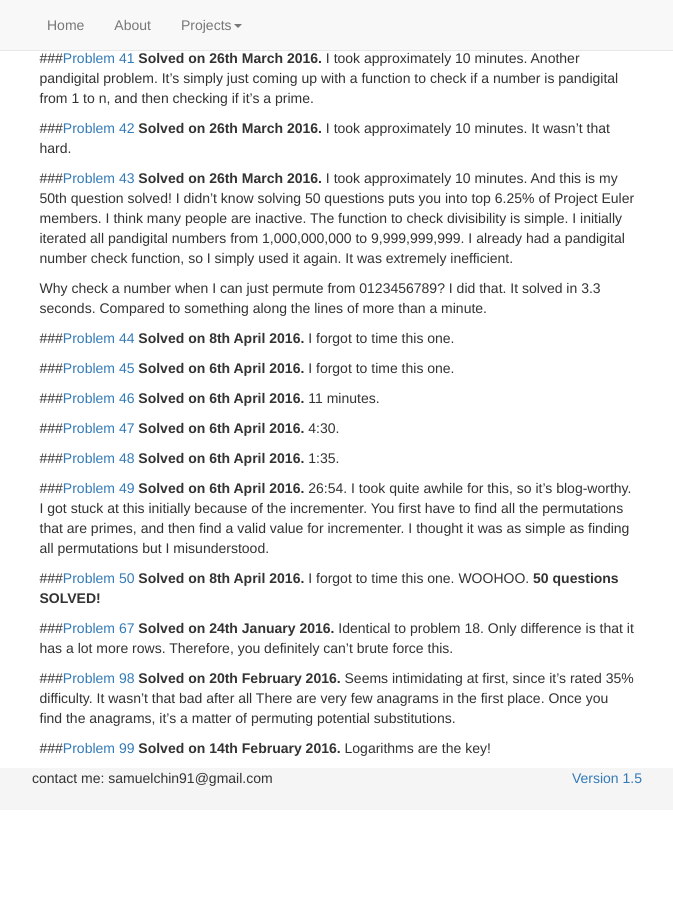
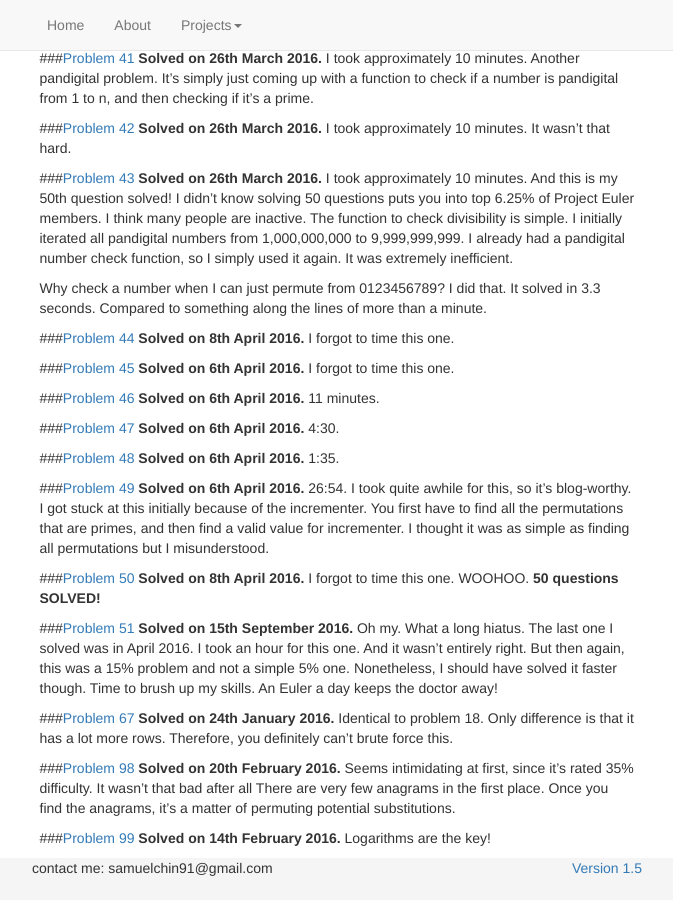
Before and after one commit to sspeng/jkschin.github.io, a Jekyll site: the page built from _posts/2016-01-24-project-euler-1-to-100.md, in a window 1280 px wide and 900 px high, scrolled down 1932 px. Shown: the whole window, without its empty margins (303-976 px from the left). Built offline with Jekyll 4.4.1, drawn with Linux system fonts in a browser that asks for light colours; nearby versions of some CDN libraries; before the commit the page ends 2742 px from its top, so only the background shows below that.

Commit message:
Euler 51

```diff
--- a/_posts/2016-01-24-project-euler-1-to-100.md
+++ b/_posts/2016-01-24-project-euler-1-to-100.md
@@ -113,6 +113,9 @@ Why check a number when I can just permute from 0123456789? I did that. It solve
 ###<a href="https://projecteuler.net/problem=50">Problem 50</a>
 **Solved on 8th April 2016.** I forgot to time this one. WOOHOO. **50 questions SOLVED!**
 
+###<a href="https://projecteuler.net/problem=51">Problem 51</a>
+**Solved on 15th September 2016.** Oh my. What a long hiatus. The last one I solved was in April 2016. I took an hour for this one. And it wasn't entirely right. But then again, this was a 15% problem and not a simple 5% one. Nonetheless, I should have solved it faster though. Time to brush up my skills. An Euler a day keeps the doctor away!
+
 ###<a href="https://projecteuler.net/problem=67">Problem 67</a>
 **Solved on 24th January 2016.** Identical to problem 18. Only difference is that it has a lot more rows. Therefore, you definitely can't brute force this.
 
--- a/euler/index.html
+++ b/euler/index.html
@@ -60,7 +60,7 @@ layout: default
 		<td class="problem_solved"><a href={% post_url 2016-01-24-project-euler-1-to-100 %}>48</a></td>
 		<td class="problem_solved"><a href={% post_url 2016-01-24-project-euler-1-to-100 %}>49</a></td>
 		<td class="problem_solved"><a href={% post_url 2016-01-24-project-euler-1-to-100 %}>50</a></td>
-		<td class="problem_unsolved"><a href="https://projecteuler.net/problem=51">51</a></td>
+		<td class="problem_solved"><a href={% post_url 2016-01-24-project-euler-1-to-100 %}>51</a></td>
 		<td class="problem_unsolved"><a href="https://projecteuler.net/problem=52">52</a></td>
 		<td class="problem_unsolved"><a href="https://projecteuler.net/problem=53">53</a></td>
 		<td class="problem_unsolved"><a href="https://projecteuler.net/problem=54">54</a></td>
```
